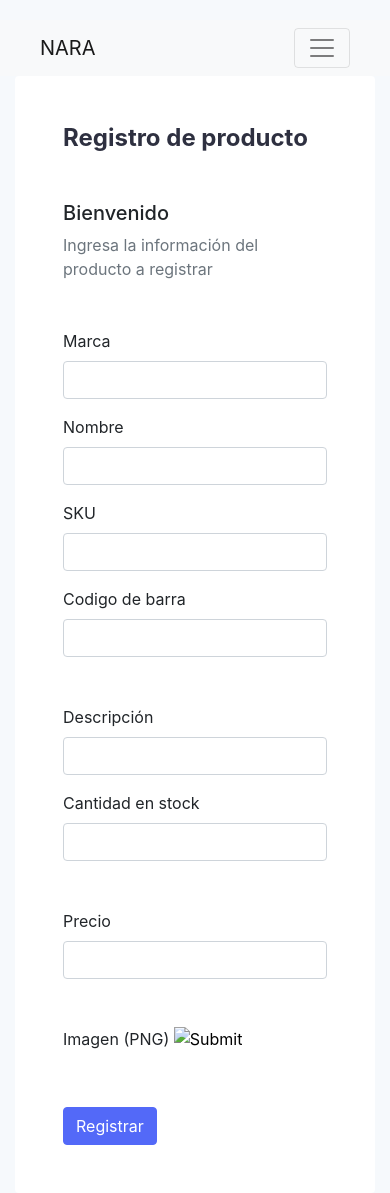
After one commit to VictorVazquez512/ProyectoFinalEddieBoy, a Flask app: page /registerProduct in a window 390 px wide. The commit adds this page. Run offline with Flask 2, Linux system fonts and the light colour scheme; some libraries are stand-ins or nearby versions.

Commit message:
bernalgas: register_roducts.html

```diff
--- a/app.py
+++ b/app.py
@@ -28,6 +28,10 @@ def register():
 def item(): #item page
     return render_template('item.html',error=None)
 
+@app.route('/registerProduct', methods=['GET','POST'])
+def product():
+    if request.method == 'GET':
+        return render_template('register_roducts.html')
 
 @app.errorhandler(404)
 def page_not_found(errorhandler):
--- a/templates/notfound.html
+++ b/templates/notfound.html
@@ -72,7 +72,8 @@
                 text-decoration: none;
             }
     </style>
-</head><body>
+</head>
+<body>
     <div>
         <svg width="1123" height="837" viewBox="0 0 1123 837" fill="none" xmlns="http://www.w3.org/2000/svg">
             <rect width="1123" height="837" fill="black"/>
--- /dev/null
+++ b/templates/register_roducts.html
@@ -0,0 +1,146 @@
+<!DOCTYPE html>
+<html lang="en">
+<head>
+    <meta charset="utf-8">
+    <!--  This file has been downloaded from bootdey.com @bootdey on twitter -->
+    <!--  All snippets are MIT license http://bootdey.com/license -->
+    <title>Agregar productos</title>
+    <meta name="viewport" content="width=device-width, initial-scale=1">
+	<script src="https://code.jquery.com/jquery-1.10.2.min.js"></script>
+    <link href="https://cdn.jsdelivr.net/npm/bootstrap@4.5.0/dist/css/bootstrap.min.css" rel="stylesheet">
+	<script src="https://cdn.jsdelivr.net/npm/bootstrap@4.5.0/dist/js/bootstrap.bundle.min.js"></script>
+</head>
+<body>
+{% include 'navigation_bar.html' %}
+<div id="main-wrapper" class="container">
+    <div class="row justify-content-center">
+        <div class="col-xl-10">
+            <div class="card border-0">
+                <div class="card-body p-0">
+                    <div class="row no-gutters">
+                        <div class="col-lg-6">
+                            <div class="p-5">
+                                <div class="mb-5">
+                                    <h3 class="h4 font-weight-bold text-theme">Registro de producto</h3>
+                                </div>
+
+                                <h6 class="h5 mb-0">Bienvenido</h6>
+                                <p class="text-muted mt-2 mb-5">Ingresa la información del producto a registrar</p>
+
+                                <form action="/add_products" method="post">
+                                    <div class="form-group">
+                                        <label for="InputBrand">Marca</label>
+                                        <input type="text" class="form-control" id="input_brand">
+                                    </div>
+                                    <div class="form-group">
+                                        <label for="InputProductName">Nombre</label>
+                                        <input type="Text" class="form-control" id="input_productName">
+                                    </div>
+                                    <div class="form-group">
+                                        <label for="InputSKU">SKU</label>
+                                        <input type="text" class="form-control" id="input_sku">
+                                    </div>
+                                    <div class="form-group mb-5">
+                                        <label for="InputCodebar">Codigo de barra</label>
+                                        <input type="Text" class="form-control" id="input_codebar">
+                                    </div>
+                                    <div class="form-group">
+                                        <label for="InputDescription">Descripción</label>
+                                        <input type="text" class="form-control" id="input_description">
+                                    </div>
+                                    <div class="form-group mb-5">
+                                        <label for="InputStock">Cantidad en stock</label>
+                                        <input type="Text" class="form-control" id="input_stock">
+                                    </div>
+                                    <div class="form-group mb-5">
+                                        <label for="InputPrice">Precio</label>
+                                        <input type="Text" class="form-control" id="input_price">
+                                    </div>
+                                    <div class="form-group mb-5">
+                                        <label for="InputImage">Imagen (PNG)</label>
+                                        <input type="Image"  id="input_image" src>
+                                    </div>
+                                    <button type="submit" class="btn btn-theme">Registrar</button>
+                                    <!--<a href="#l" class="forgot-link float-right text-primary">Forgot password?</a>-->
+                                </form>
+                            </div>
+                        </div>
+
+                        <div class="col-lg-6 d-none d-lg-inline-block">
+                            <div class="account-block rounded-right">
+                                <div class="overlay rounded-right"></div>
+                                <div class="account-testimonial">
+                                    <h4 class="text-white mb-4">NARA</h4>
+                                    <p class="lead text-white">"If we did all the things we were capable of, we would astound ourselves"</p>
+                                    <p>- Chalino Sanchez</p>
+                                </div>
+                            </div>
+                        </div>
+                    </div>
+
+                </div>
+                <!-- end card-body -->
+            </div>
+            <!-- end card -->
+
+            <!--<p class="text-muted text-center mt-3 mb-0">Don't have an account? <a href="register.html" class="text-primary ml-1">register</a></p>-->
+
+            <!-- end row -->
+
+        </div>
+        <!-- end col -->
+    </div>
+    <!-- Row -->
+</div>
+
+<style type="text/css">
+body{
+    margin-top:20px;
+    background: #f6f9fc;
+}
+.account-block {
+    padding: 0;
+    background-image: url(https://bootdey.com/img/Content/bg1.jpg);
+    background-repeat: no-repeat;
+    background-size: cover;
+    height: 100%;
+    position: relative;
+}
+.account-block .overlay {
+    -webkit-box-flex: 1;
+    -ms-flex: 1;
+    flex: 1;
+    position: absolute;
+    top: 0;
+    bottom: 0;
+    left: 0;
+    right: 0;
+    background-color: rgba(0, 0, 0, 0.4);
+}
+.account-block .account-testimonial {
+    text-align: center;
+    color: #fff;
+    position: absolute;
+    margin: 0 auto;
+    padding: 0 1.75rem;
+    bottom: 3rem;
+    left: 0;
+    right: 0;
+}
+
+.text-theme {
+    color: #2e3040 !important;
+}
+
+.btn-theme {
+    background-color: #5369f8;
+    border-color: #5369f8;
+    color: #fff;
+}
+</style>
+
+<script type="text/javascript">
+
+</script>
+</body>
+</html>
```
